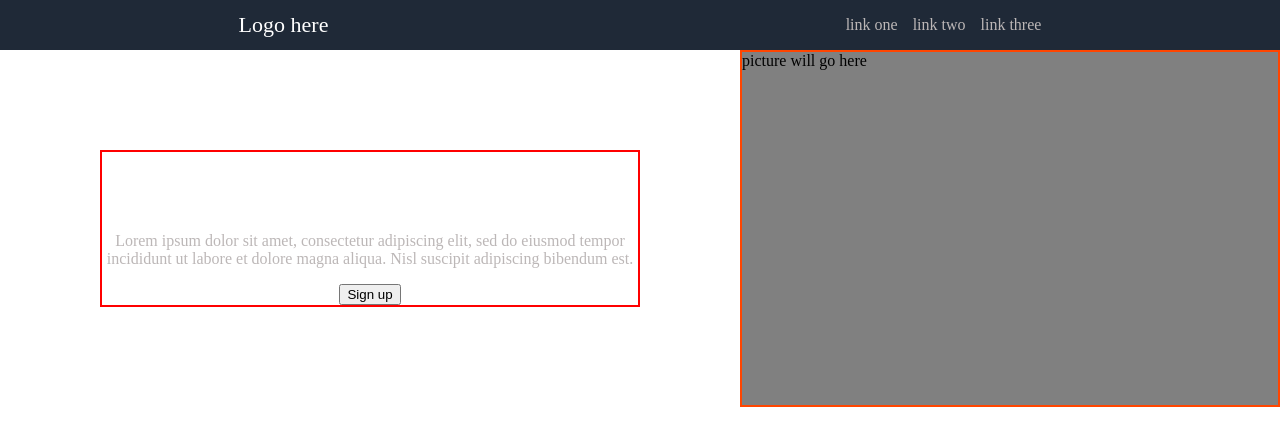
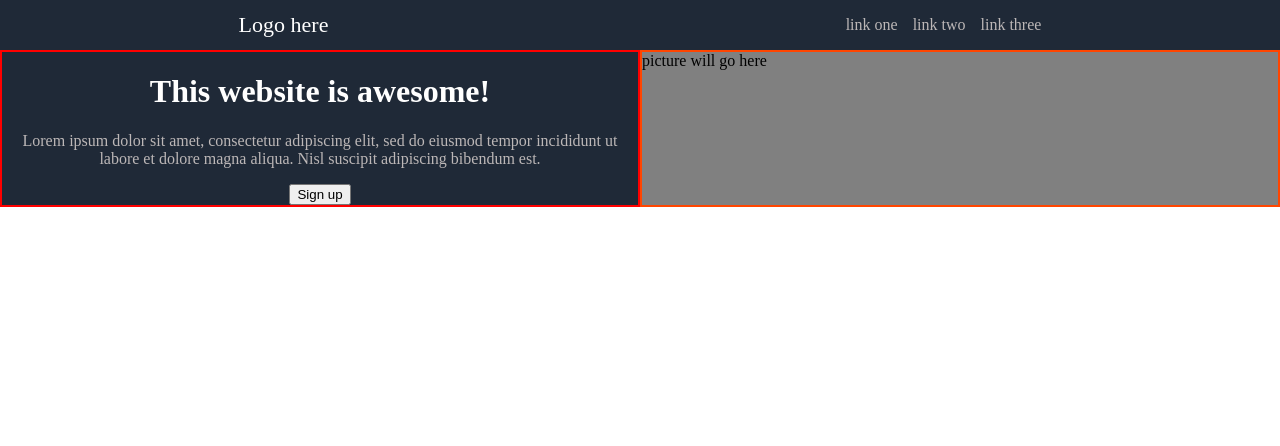
Before and after one commit to bktpp/landing-page-project, a plain HTML site: page index.html in a window 1280 px wide. Drawn offline with Linux system fonts and the light colour scheme.

Commit message:
consolidated selectors to tidy up code

```diff
--- a/styles.css
+++ b/styles.css
@@ -26,16 +26,13 @@ body {
 li, a {
     padding: 0;
     color: rgb(188, 183, 183);
-}
-
-a {
     text-decoration: none;
 }
 
 .container-two {
     display: flex;
     justify-content: space-around;
-
+    background-color: #1f2937;
     /*justify-content: space-between;
     align-items: center;
     background-color: #1f2937;
@@ -49,8 +46,11 @@ a {
 .cont-left {
     border: 2px red solid;
     text-align: center;
-    margin: 100px;
+}
 
+.cont-right {
+    background-color: gray;
+    border: 2px orangered solid;
 }
 
 h1 {
@@ -60,10 +60,3 @@ h1 {
 p {
     color: rgb(188, 183, 183);
 }
-
-.cont-right {
-    background-color: gray;
-    border: 2px orangered solid;
-
-
-}
```
